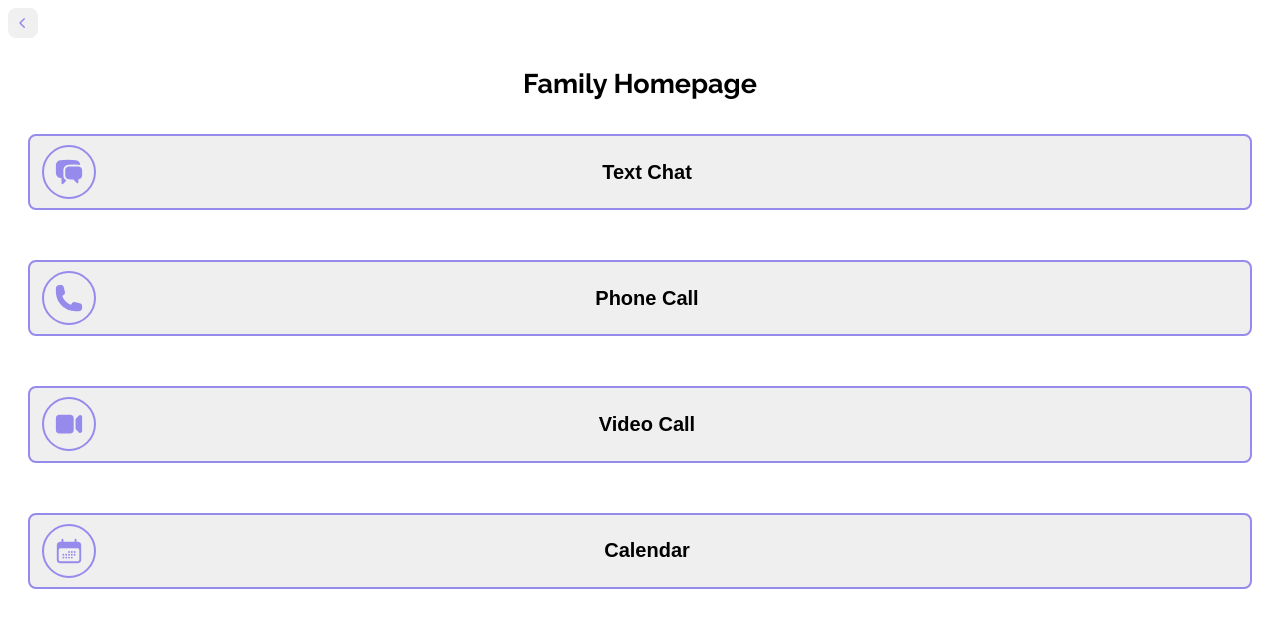
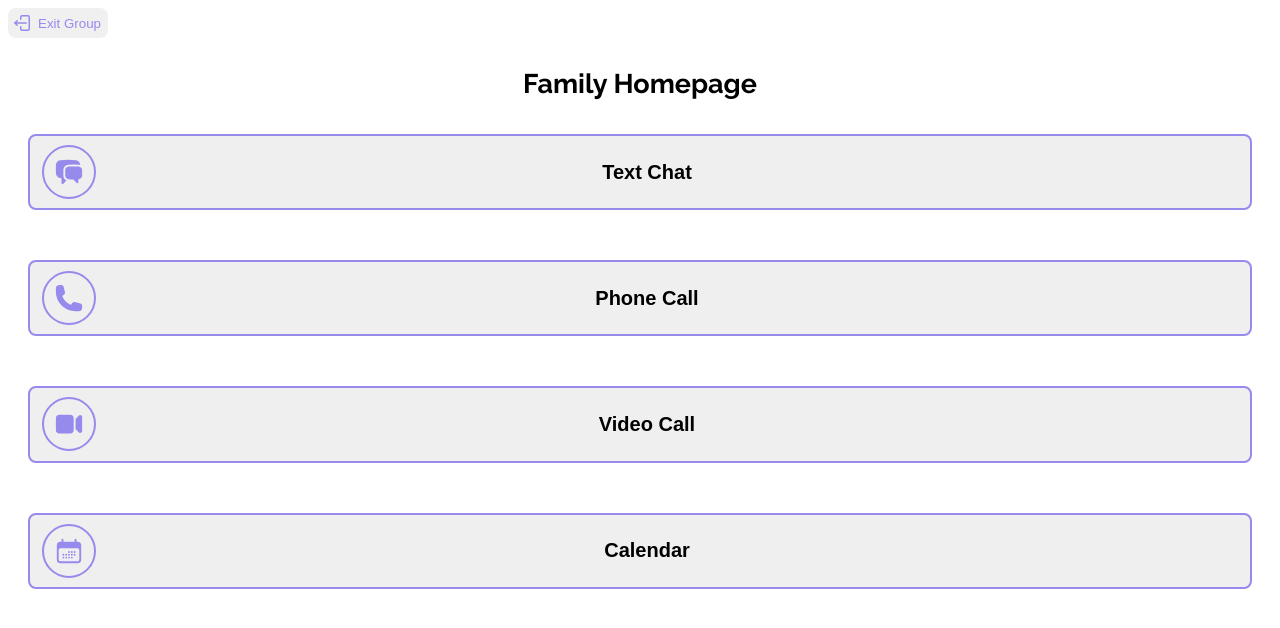
Before and after one commit to KolbyLalonde/CPSC481T08-4, a plain HTML site: page FamilyHomePage/familyHome.html in a window 1280 px wide. Drawn offline with Linux system fonts and the light colour scheme.

Commit message:
Family Home Page: edit exit group button

```diff
--- a/familyHome.html
+++ b/FamilyHomePage/familyHome.html
@@ -7,11 +7,13 @@
     <link rel="stylesheet" href="userSelection.css">
 </head>
 <body>
-    <div class="back-button">
+    <div class="exit-button">
         <button class = "back" type="submit">
-            <svg xmlns="http://www.w3.org/2000/svg" viewBox="0 0 20 20" fill="var(--textPurple)" class="back" width="20" height="20">
-                <path fill-rule="evenodd" d="M11.78 5.22a.75.75 0 0 1 0 1.06L8.06 10l3.72 3.72a.75.75 0 1 1-1.06 1.06l-4.25-4.25a.75.75 0 0 1 0-1.06l4.25-4.25a.75.75 0 0 1 1.06 0Z" clip-rule="evenodd" />
+            <svg xmlns="http://www.w3.org/2000/svg" viewBox="0 0 20 20" fill="var(--textPurple)" class="exit" width="20" height="20">
+                <path fill-rule="evenodd" d="M17 4.25A2.25 2.25 0 0 0 14.75 2h-5.5A2.25 2.25 0 0 0 7 4.25v2a.75.75 0 0 0 1.5 0v-2a.75.75 0 0 1 .75-.75h5.5a.75.75 0 0 1 .75.75v11.5a.75.75 0 0 1-.75.75h-5.5a.75.75 0 0 1-.75-.75v-2a.75.75 0 0 0-1.5 0v2A2.25 2.25 0 0 0 9.25 18h5.5A2.25 2.25 0 0 0 17 15.75V4.25Z" clip-rule="evenodd" />
+                <path fill-rule="evenodd" d="M14 10a.75.75 0 0 0-.75-.75H3.704l1.048-.943a.75.75 0 1 0-1.004-1.114l-2.5 2.25a.75.75 0 0 0 0 1.114l2.5 2.25a.75.75 0 1 0 1.004-1.114l-1.048-.943h9.546A.75.75 0 0 0 14 10Z" clip-rule="evenodd" />
             </svg>
+            <p>Exit Group</p>
         </button>
     </div>
     <h2 class="heading">Family Homepage</h2>
--- a/userSelection.css
+++ b/FamilyHomePage/userSelection.css
@@ -13,10 +13,15 @@ body {
     font-size: 18px;
 }
 
-.back-button {
+.exit-button {
+    p{
+        margin: 0px;
+        margin-left: 5px;
+        color: var(--textPurple);
+    }
     button{
         background-color: var(--antiFlashWhite);
-        width: 30px;
+        width: 100px;
         border: none;
         cursor: pointer;
         display: flex;
```
Also changed, not shown: FamilyHomePage/userSelection.html (renamed from userSelection.html, +5 -3 lines), index.html (deleted, +0 -19 lines), TextChat/default-avatar.jpg (renamed from default-avatar.jpg), TextChat/style.css (renamed from style.css), TextChat/textChat.html (renamed from textChat.html).
